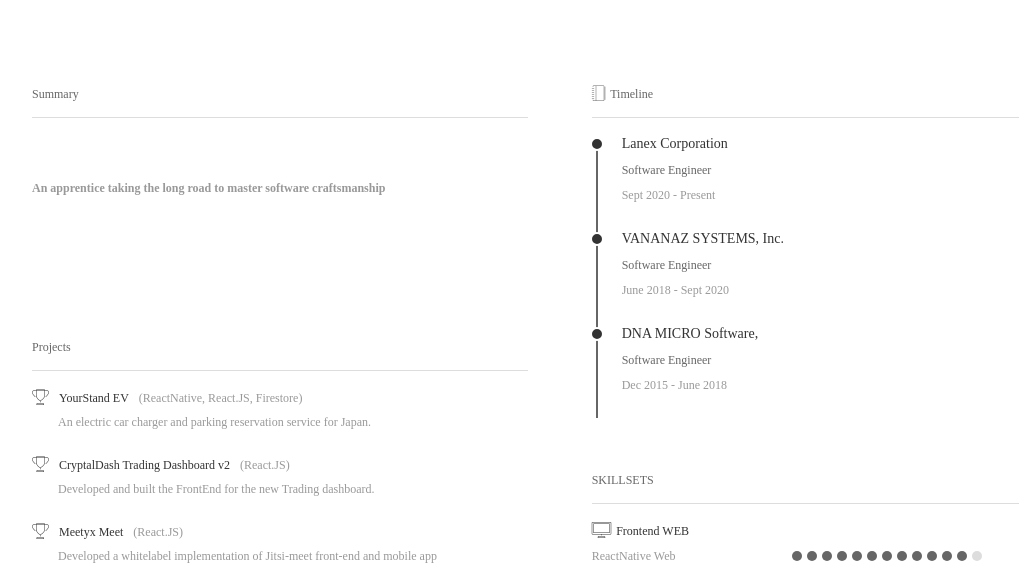
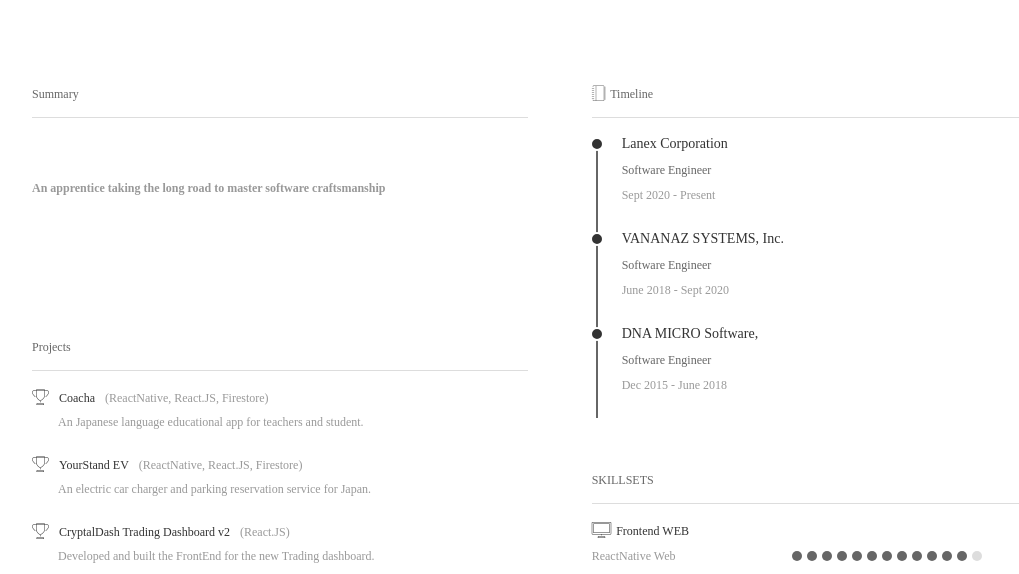
Before and after one commit to jojonarte/jojonarte.github.io, a plain HTML site: page index.html in a window 1280 px wide. Shown: the part 224-798 px from the top of the page, without its empty margins (80-1099 px from the left). Drawn offline with Linux system fonts and the light colour scheme.

Commit message:
feat: add project

```diff
--- a/index.html
+++ b/index.html
@@ -64,6 +64,12 @@
 												<br><br>
                         <h5>Projects</h5>
                         <ul>
+                            <li class="clearfix">
+                                <div class="con">
+                                    <h3><i aria-hidden="true" data-icon="&#xe023;"></i>Coacha<em>(ReactNative, React.JS, Firestore)</em></h3>
+                                    <p>An Japanese language educational app for teachers and student.</p>
+                                </div>
+                            </li>
                             <li class="clearfix">
                                 <div class="con">
                                     <h3><i aria-hidden="true" data-icon="&#xe023;"></i>YourStand EV<em>(ReactNative, React.JS, Firestore)</em></h3>
```
